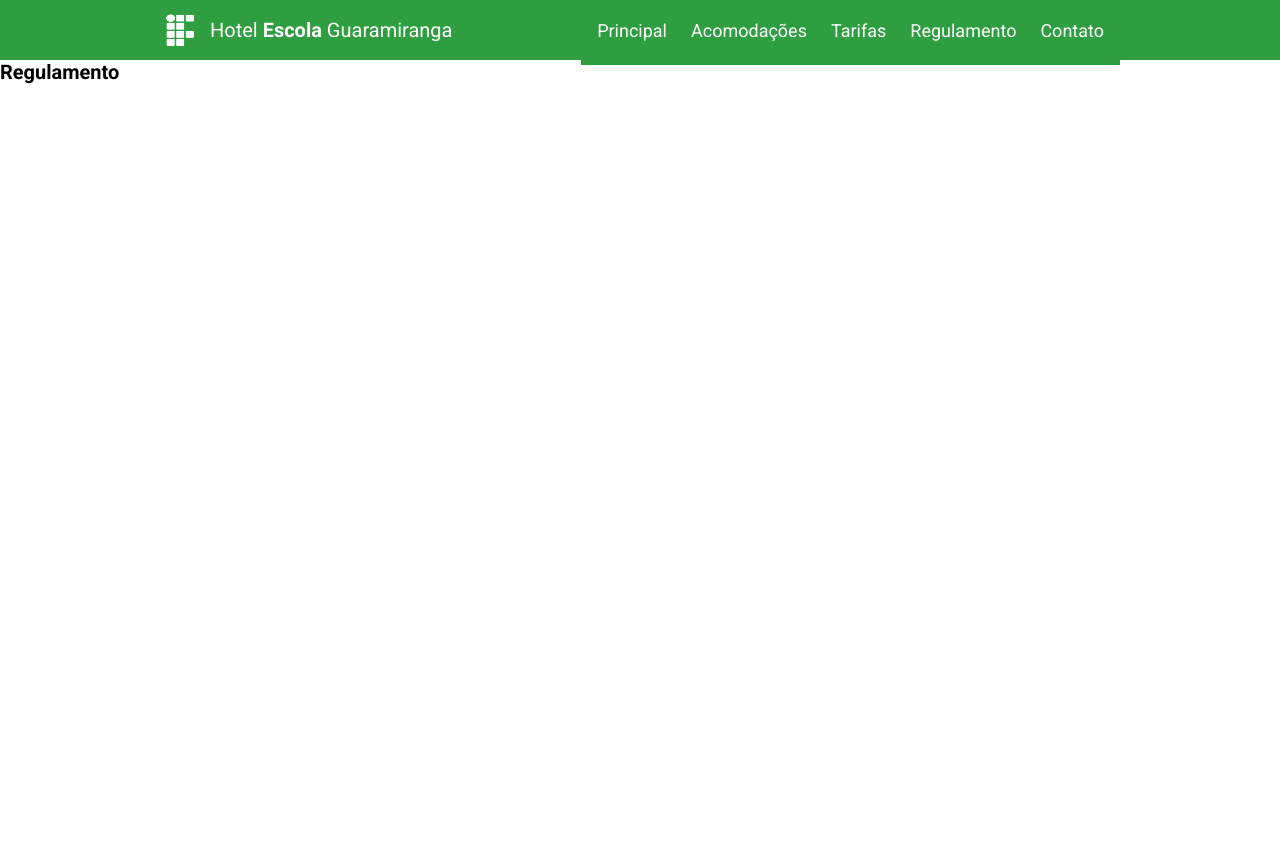
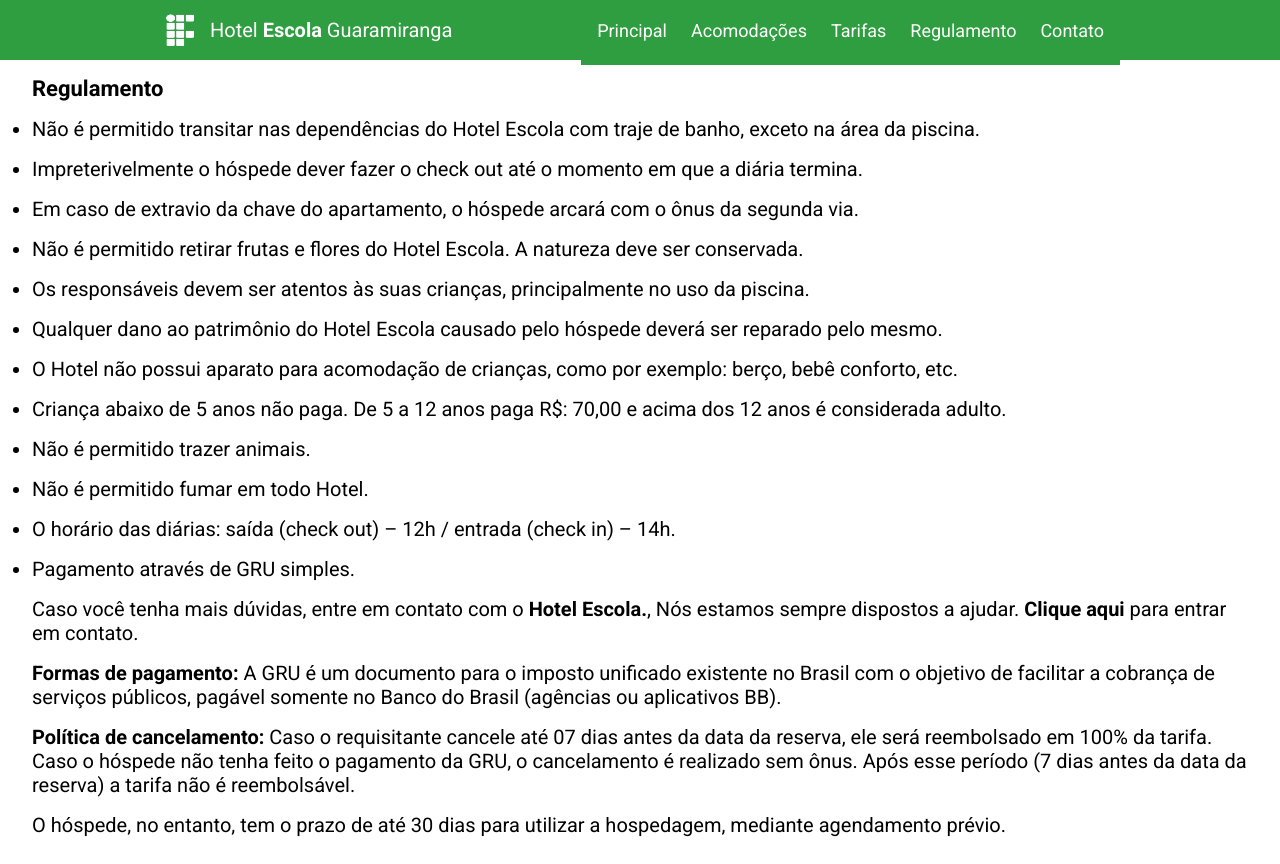
Before and after one commit to EliasHead/hotel-escola-front, a Next.js app: page /regulamento in a window 1280 px wide. Before the commit the page ends 800 px from the top, so only its background shows below. Built offline with nearby package versions, Linux system fonts and the light colour scheme.

Commit message:
feat: add regulament page

```diff
--- a/src/components/Container/styles.ts
+++ b/src/components/Container/styles.ts
@@ -5,11 +5,11 @@ export const Box = styled('div', {
   margin: '0 auto',
   padding: '0 1.6rem',
 
-  'p, h3, h4, hr': {
+  'p, h3, h4, hr, ul, li': {
     margin: '0 0 1.6rem',
   },
 
-  p: {
+  'p, li': {
     fontSize: '1.6rem',
   },
 
@@ -20,7 +20,7 @@ export const Box = styled('div', {
   '@tablet': {
     padding: '0 3.2rem',
 
-    p: {
+    'p, li': {
       fontSize: '1.8rem',
     },
 
@@ -30,7 +30,7 @@ export const Box = styled('div', {
   },
 
   '@laptop': {
-    p: {
+    'p, li': {
       fontSize: '2rem',
     },
 
@@ -42,7 +42,7 @@ export const Box = styled('div', {
   '@laptopL': {
     maxWidth: '102.4rem',
 
-    p: {
+    'p, li': {
       fontSize: '2.2rem',
     },
 
--- a/src/pages/acomodacoes.tsx
+++ b/src/pages/acomodacoes.tsx
@@ -41,6 +41,7 @@ export default function Learn() {
         chuveiro elétrico. A classificação para as uhs do Hotel Escola é: triplo
         Sugiro então: triplo para a configuração e stander para a categoria.
       </p>
+      <br />
     </Container>
   )
 }
--- a/src/pages/regulamento.tsx
+++ b/src/pages/regulamento.tsx
@@ -1,3 +1,77 @@
+import Link from 'next/link'
+import { Container } from '../components/Container'
+
 export default function Regulamento() {
-  return <h1>Regulamento</h1>
+  return (
+    <Container>
+      <h3 style={{ marginTop: '1.6rem' }}>Regulamento</h3>
+      <ul>
+        <li>
+          Não é permitido transitar nas dependências do Hotel Escola com traje
+          de banho, exceto na área da piscina.
+        </li>
+        <li>
+          Impreterivelmente o hóspede dever fazer o check out até o momento em
+          que a diária termina.
+        </li>
+        <li>
+          Em caso de extravio da chave do apartamento, o hóspede arcará com o
+          ônus da segunda via.
+        </li>
+        <li>
+          Não é permitido retirar frutas e flores do Hotel Escola. A natureza
+          deve ser conservada.
+        </li>
+        <li>
+          Os responsáveis devem ser atentos às suas crianças, principalmente no
+          uso da piscina.
+        </li>
+        <li>
+          Qualquer dano ao patrimônio do Hotel Escola causado pelo hóspede
+          deverá ser reparado pelo mesmo.
+        </li>
+        <li>
+          O Hotel não possui aparato para acomodação de crianças, como por
+          exemplo: berço, bebê conforto, etc.
+        </li>
+        <li>
+          Criança abaixo de 5 anos não paga. De 5 a 12 anos paga R$: 70,00 e
+          acima dos 12 anos é considerada adulto.
+        </li>
+        <li>Não é permitido trazer animais.</li>
+        <li>Não é permitido fumar em todo Hotel.</li>
+        <li>
+          O horário das diárias: saída (check out) – 12h / entrada (check in) –
+          14h.
+        </li>
+        <li>Pagamento através de GRU simples.</li>
+      </ul>
+      <p>
+        Caso você tenha mais dúvidas, entre em contato com o{' '}
+        <strong>Hotel Escola.</strong>, Nós estamos sempre dispostos a ajudar.
+        <strong>
+          <Link href="/contato"> Clique aqui </Link>
+        </strong>
+        para entrar em contato.
+      </p>
+      <p>
+        <strong>Formas de pagamento:</strong> A GRU é um documento para o
+        imposto unificado existente no Brasil com o objetivo de facilitar a
+        cobrança de serviços públicos, pagável somente no Banco do Brasil
+        (agências ou aplicativos BB).
+      </p>
+      <p>
+        <strong>Política de cancelamento:</strong> Caso o requisitante cancele
+        até 07 dias antes da data da reserva, ele será reembolsado em 100% da
+        tarifa. Caso o hóspede não tenha feito o pagamento da GRU, o
+        cancelamento é realizado sem ônus. Após esse período (7 dias antes da
+        data da reserva) a tarifa não é reembolsável.
+      </p>
+      <p>
+        O hóspede, no entanto, tem o prazo de até 30 dias para utilizar a
+        hospedagem, mediante agendamento prévio.
+      </p>
+      <br />
+    </Container>
+  )
 }
```
